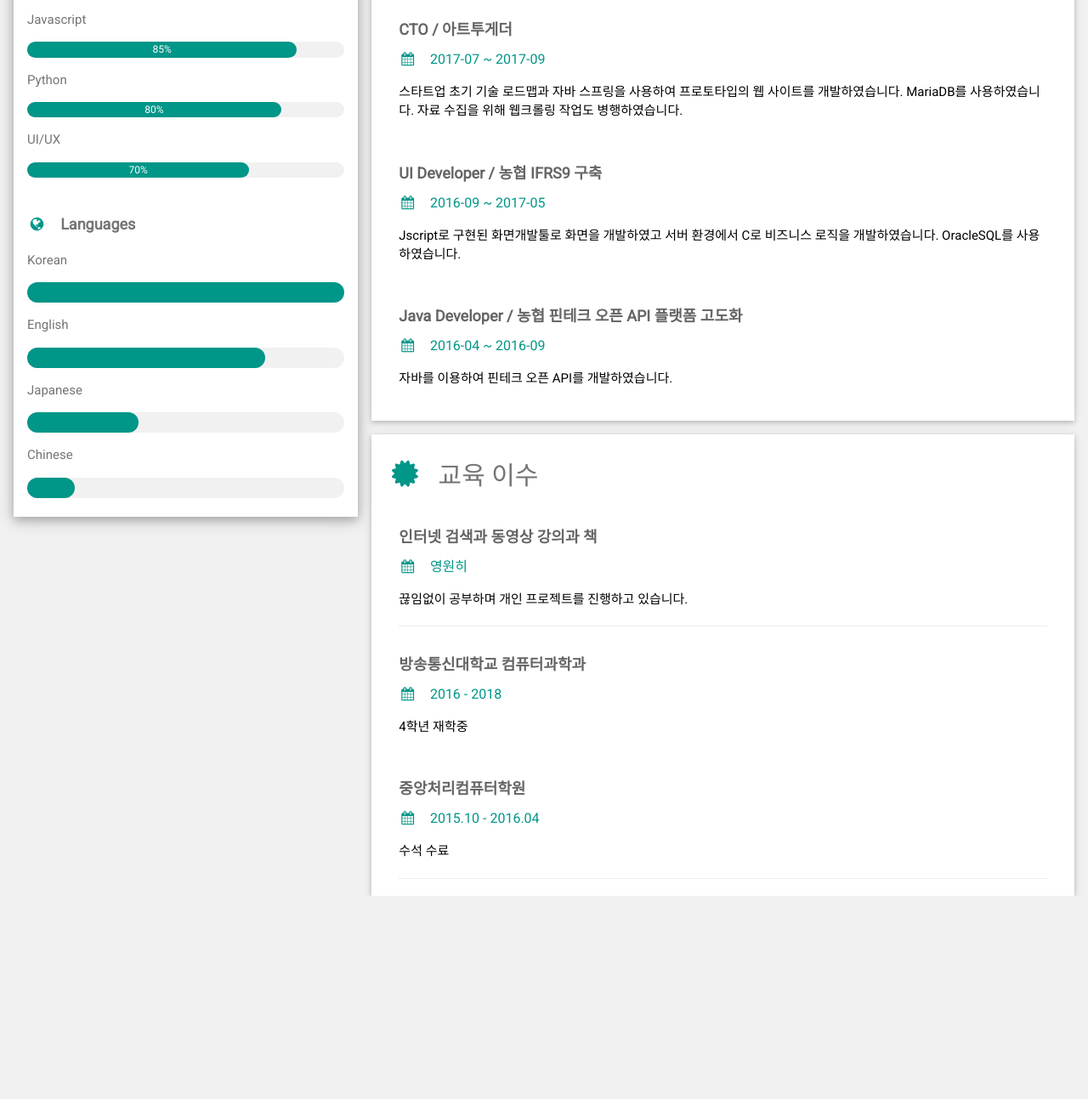
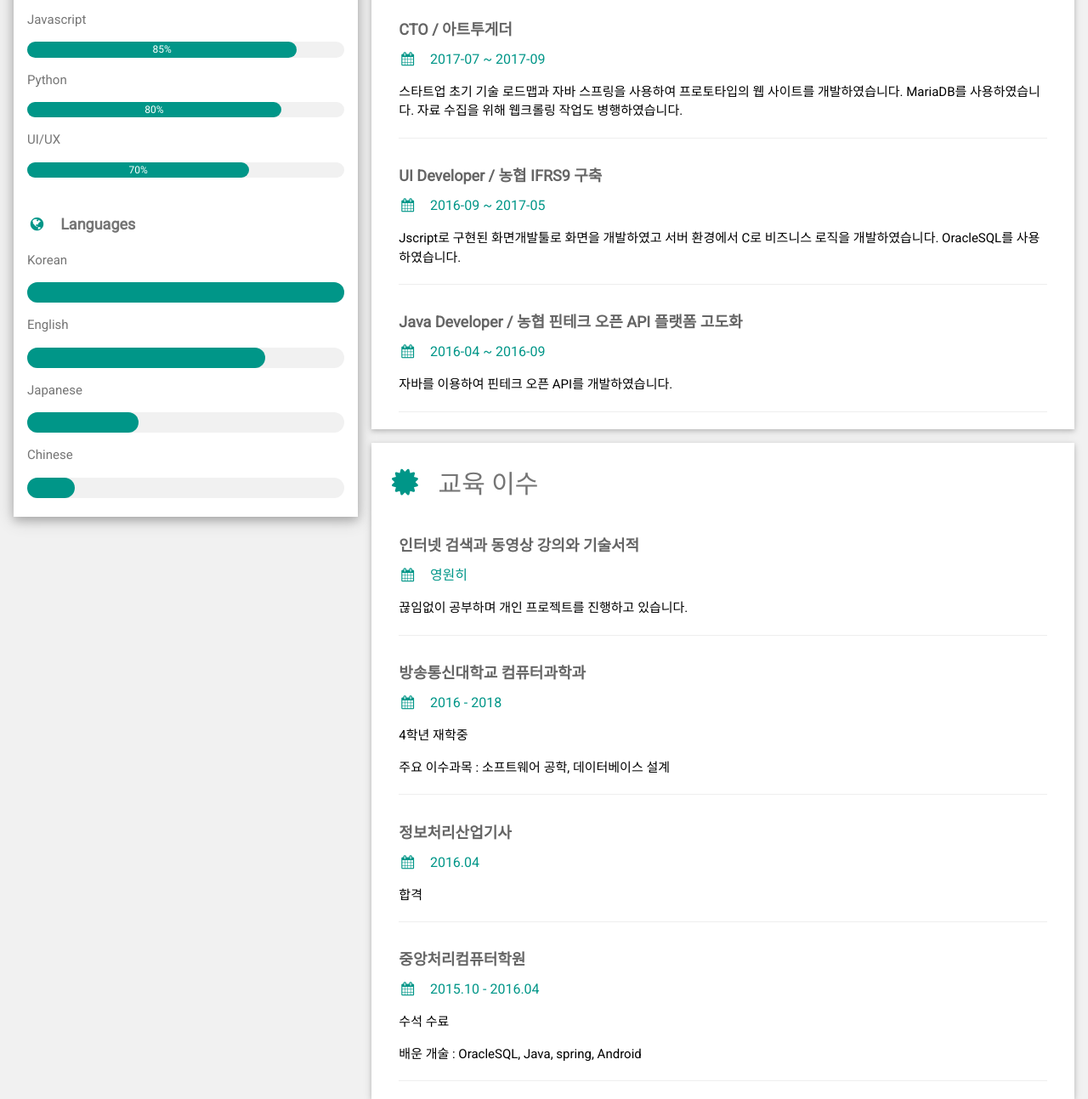
Before and after one commit to okskmk2/portfolio, a plain HTML site: page index.html in a window 1280 px wide. Shown: the part 447-1740 px from the top of the page at 85% size. Before the commit the page ends 1501 px from the top, so only its background shows below. Drawn offline with nearby package versions, Linux system fonts and the light colour scheme.

Commit message:
ㅇㅇㅇ

```diff
--- a/index.html
+++ b/index.html
@@ -93,7 +93,7 @@ html,body,h1,h2,h3,h4,h5,h6 {font-family: "Roboto", sans-serif}
         <div class="w3-container">
           <h5 class="w3-opacity"><b>Web Developer / SK 하이닉스 정보화</b></h5>
           <h6 class="w3-text-teal"><i class="fa fa-calendar fa-fw w3-margin-right"></i>2018-01 ~ <span class="w3-tag w3-teal w3-round">현재</span></h6>
-          <p>파이썬 장고와 앵귤러로 IBM LSF 시스템의 웹 어플리케이션을 개발하였고, 현재 운영을 하고 있습니다. OracleSQL를 사용하고 있습니다.</p>
+          <p>파이썬 장고로 IBM LSF 시스템의 웹 어플리케이션을 개발하였고, 현재 운영을 하고 있습니다. OracleSQL를 사용하고 있습니다.</p>
           <hr>
         </div>
         <div class="w3-container">
@@ -105,24 +105,27 @@ html,body,h1,h2,h3,h4,h5,h6 {font-family: "Roboto", sans-serif}
         <div class="w3-container">
           <h5 class="w3-opacity"><b> CTO / 아트투게더</b></h5>
           <h6 class="w3-text-teal"><i class="fa fa-calendar fa-fw w3-margin-right"></i>2017-07 ~ 2017-09</h6>
-          <p>스타트업 초기 기술 로드맵과 자바 스프링을 사용하여 프로토타입의 웹 사이트를 개발하였습니다. MariaDB를 사용하였습니다. 자료 수집을 위해 웹크롤링 작업도 병행하였습니다.</p><br>
+          <p>스타트업 초기 기술 로드맵과 자바 스프링을 사용하여 프로토타입의 웹 사이트를 개발하였습니다. MariaDB를 사용하였습니다. 자료 수집을 위해 웹크롤링 작업도 병행하였습니다.</p>
+          <hr>
         </div>
         <div class="w3-container">
             <h5 class="w3-opacity"><b> UI Developer / 농협 IFRS9 구축</b></h5>
             <h6 class="w3-text-teal"><i class="fa fa-calendar fa-fw w3-margin-right"></i>2016-09 ~ 2017-05</h6>
-            <p>Jscript로 구현된 화면개발툴로 화면을 개발하였고 서버 환경에서 C로 비즈니스 로직을 개발하였습니다. OracleSQL를 사용하였습니다.</p><br>
+            <p>Jscript로 구현된 화면개발툴로 화면을 개발하였고 서버 환경에서 C로 비즈니스 로직을 개발하였습니다. OracleSQL를 사용하였습니다.</p>
+            <hr>
           </div>
           <div class="w3-container">
             <h5 class="w3-opacity"><b> Java Developer / 농협 핀테크 오픈 API 플랫폼 고도화</b></h5>
             <h6 class="w3-text-teal"><i class="fa fa-calendar fa-fw w3-margin-right"></i>2016-04 ~ 2016-09</h6>
-            <p>자바를 이용하여 핀테크 오픈 API를 개발하였습니다.</p><br>
+            <p>자바를 이용하여 핀테크 오픈 API를 개발하였습니다.</p>
+            <hr>
           </div>
       </div>
 
       <div class="w3-container w3-card w3-white">
         <h2 class="w3-text-grey w3-padding-16"><i class="fa fa-certificate fa-fw w3-margin-right w3-xxlarge w3-text-teal"></i>교육 이수</h2>
         <div class="w3-container">
-          <h5 class="w3-opacity"><b>인터넷 검색과 동영상 강의과 책</b></h5>
+          <h5 class="w3-opacity"><b>인터넷 검색과 동영상 강의와 기술서적</b></h5>
           <h6 class="w3-text-teal"><i class="fa fa-calendar fa-fw w3-margin-right"></i>영원히</h6>
           <p>끊임없이 공부하며 개인 프로젝트를 진행하고 있습니다.</p>
           <hr>
@@ -130,12 +133,21 @@ html,body,h1,h2,h3,h4,h5,h6 {font-family: "Roboto", sans-serif}
         <div class="w3-container">
           <h5 class="w3-opacity"><b>방송통신대학교 컴퓨터과학과</b></h5>
           <h6 class="w3-text-teal"><i class="fa fa-calendar fa-fw w3-margin-right"></i>2016 - 2018</h6>
-          <p>4학년 재학중</p><br>
+          <p>4학년 재학중</p>
+          <p>주요 이수과목 : 소프트웨어 공학, 데이터베이스 설계</p>
+          <hr>
+        </div>
+        <div class="w3-container">
+          <h5 class="w3-opacity"><b>정보처리산업기사</b></h5>
+          <h6 class="w3-text-teal"><i class="fa fa-calendar fa-fw w3-margin-right"></i>2016.04</h6>
+          <p>합격</p>
+          <hr>
         </div>
         <div class="w3-container">
           <h5 class="w3-opacity"><b>중앙처리컴퓨터학원</b></h5>
           <h6 class="w3-text-teal"><i class="fa fa-calendar fa-fw w3-margin-right"></i>2015.10 - 2016.04</h6>
           <p>수석 수료</p>
+          <p>배운 개술 : OracleSQL, Java, spring, Android</p>
           <hr>
         </div>
       </div>
```
